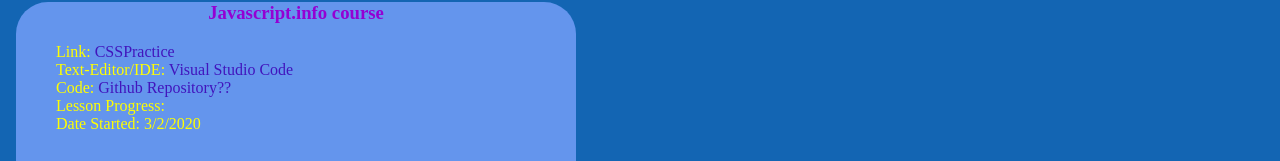
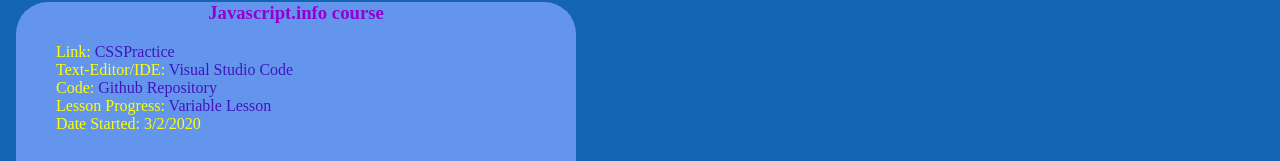
Before and after one commit to rss838/GameDesign2Portfolio, a plain HTML site: page InProgress.html in a window 1280 px wide. Shown: the part 545-706 px from the top of the page. Drawn offline with Linux system fonts and the light colour scheme.

Commit message:
Add files via upload

```diff
--- a/InProgress.html
+++ b/InProgress.html
@@ -38,8 +38,8 @@
     <ul>
         <li>Link: <a href="https://rss838.github.io/CSSPractice/">CSSPractice</a></li>
         <li>Text-Editor/IDE: <a href="https://code.visualstudio.com/">Visual Studio Code</a></li>
-        <li>Code: <a href=>Github Repository??</a></li>
-        <li>Lesson Progress: <a href=""></a></li>
+        <li>Code: <a href="https://github.com/rss838/JSCourseFollow">Github Repository</a></li>
+        <li>Lesson Progress: <a href="https://javascript.info/variables">Variable Lesson</a></li>
         <li>Date Started: 3/2/2020</li>
     </ul>
 </div>
```
